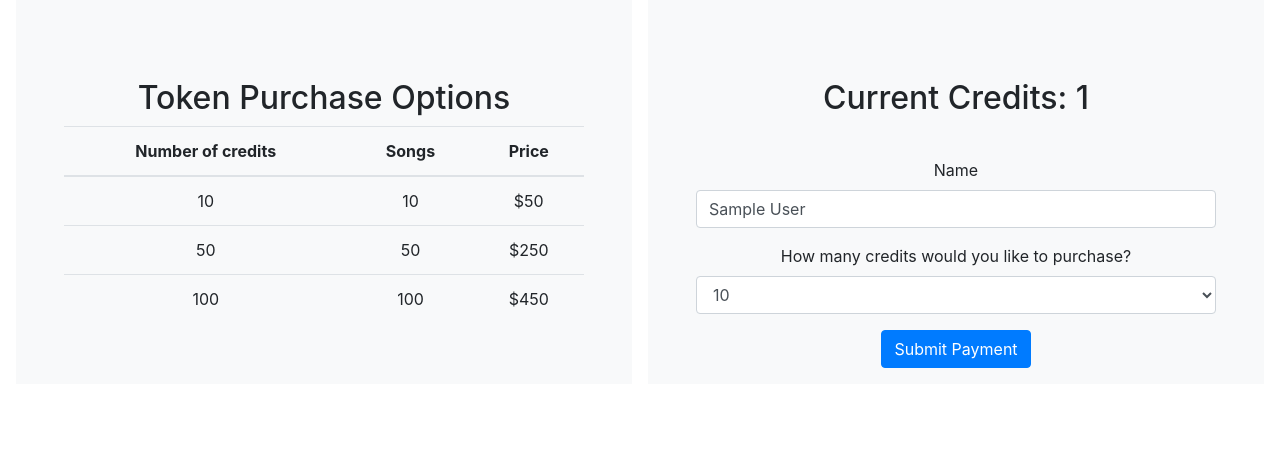
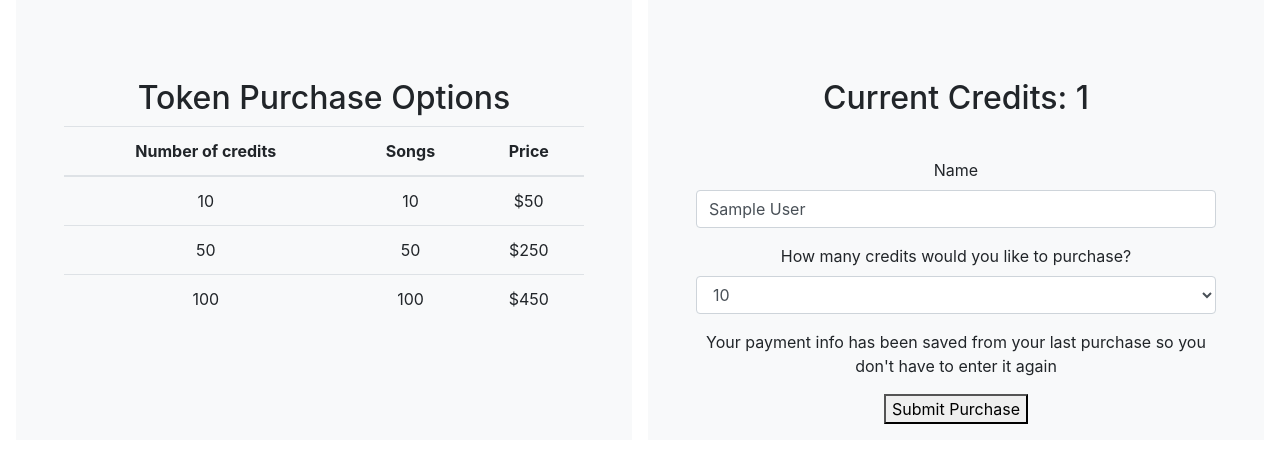
Before and after one commit to gaboc4/analog_collective, a Flask app: page /shop in a window 1280 px wide. Shown: the part 97-560 px from the top of the page. Run offline with Flask 2, Linux system fonts and the light colour scheme; a user stored in the database is signed in; tables that the repository leaves empty hold one stand-in row (values such as "Sample post"); some libraries are stand-ins or nearby versions.

Commit message:
more stripe payment stuff security

```diff
--- a/project/payment.py
+++ b/project/payment.py
@@ -11,37 +11,38 @@ payment = Blueprint('payment', __name__)
 stripe.api_key = os.environ['STRIPE_KEY']
 
 
-@payment.route('/shop', methods=['GET', 'POST'])
+@payment.route('/shop')
+@login_required
+def shop():
+    user = Users.query.filter_by(email=current_user.email).first()
+    curr_credits = user.credits if user.credits is not None else 0
+    if user.payment_info is None:
+        customer = stripe.Customer.create(
+            email=user.email
+        )
+        intent = stripe.SetupIntent.create(
+            customer=customer['id']
+        )
+        user.payment_info = customer['id']
+        return render_template('shop.html', payment_info=0, client_secret=intent.client_secret,
+                               tokens=curr_credits, user_name=user.first_name + " " + user.last_name)
+    return render_template('shop.html', payment_info=1,
+                           tokens=curr_credits, user_name=user.first_name + " " + user.last_name)
+
+
+@payment.route('/payment_form', methods=['POST'])
 @login_required
 def purchase_tokens():
     user = Users.query.filter_by(email=current_user.email).first()
-    curr_credits = user.credits if user.credits is not None else 0
-    if request.method == 'GET':
+    new_credits = request.form.get('credit-amount')
+    try:
 
-        return render_template('shop.html', payment_info=user.payment_info,
-                               tokens=curr_credits, user_name=user.first_name + " " + user.last_name)
-    elif request.method == "POST":
-        new_credits = request.form.get('credit-amount')
-        try:
-            customer = stripe.Customer.create(
-                email=user.email,
-                source={
-                    'object': 'card',
-                    'number': request.form.get('card_number'),
-                    'exp_month': request.form.get('exp_month'),
-                    'exp_year': request.form.get('exp_year'),
-                    'cvc': request.form.get('cvc'),
-                    'name': user.first_name + " " + user.last_name
-                },
-            )
-            user.credits += int(new_credits)
-            user.payment_info = customer['id']
-            db.session.commit()
-        except Exception as e:
-            flash(e)
-            flash('Error processing your card, please try again')
+        user.credits += int(new_credits)
+        db.session.commit()
+    except Exception as e:
+        flash(e)
+        flash('Error processing your card, please try again')
     return redirect(url_for('payment.shop'))
-
 
 
 # @payment.route('/shop/', methods=['GET', 'POST'])
--- a/project/static/scripts.js
+++ b/project/static/scripts.js
@@ -60,70 +60,25 @@ $(document).ready(function() {
     }
   }
 
+  function stripeTokenHandler(token) {
+	  // Insert the token ID into the form so it gets submitted to the server
+	  var form = document.getElementById('payment-form');
+	  var hiddenInput = document.createElement('input');
+	  hiddenInput.setAttribute('type', 'hidden');
+	  hiddenInput.setAttribute('name', 'stripeToken');
+	  hiddenInput.setAttribute('value', token.id);
+	  form.appendChild(hiddenInput);
 
+	  // Submit the form
+	  form.submit();
+	}
 
+	var stripe =  Stripe(env.STRIPE_PK);
+	var elements = stripe.elements();
+	var cardElement = elements.create('card');
+	cardElement.mount('#card-element');
 
   table.column( 0 ).visible( false );
 
-//  if ($(".shopPage")[0]) {
-//    var stripe = Stripe('pk_test_jdpZ0e0VuV3QPYHePcK21chZ0033T1alyY');
-//
-//    var elements = stripe.elements();
-//    var cardElement = elements.create('card');
-//    cardElement.mount('#card-element');
-//
-//    var cardholderName = document.getElementById('cardholder-name');
-//    var form = document.getElementById('payment-form');
-//
-//    var resultContainer = document.getElementById('payment-result');
-//    cardElement.addEventListener('change', function(event) {
-//      if (event.error) {
-//        resultContainer.textContent = event.error.message;
-//      } else {
-//        resultContainer.textContent = '';
-//      }
-//    });
-//
-//    form.addEventListener('submit', function(event) {
-//      event.preventDefault();
-//      resultContainer.textContent = "";
-//      stripe.createPaymentMethod({
-//        type: 'card',
-//        card: cardElement,
-//        billing_details: {name: cardholderName.value}
-//      }).then(handlePaymentMethodResult);
-//    });
-//
-//    function handlePaymentMethodResult(result) {
-//      if (result.error) {
-//        // An error happened when collecting card details, show it in the payment form
-//        resultContainer.textContent = result.error.message;
-//      } else {
-//        creditAmount = document.getElementById('credit-amount').value;
-//        if (creditAmount == 10) {price = 6000}
-//        else if (creditAmount == 50) {price = 25000}
-//        else if (creditAmount == 100) {price = 45000}
-//        else {return alert("Please make sure you enter one of the valid credit options from the table");}
-//        fetch('/shop/', {
-//          method: 'POST',
-//          headers: { 'Content-Type': 'application/json' },
-//          body: JSON.stringify({ payment_method_id: result.paymentMethod.id ,
-//                                  price: price, new_credits: creditAmount})
-//        }).then(function(result) {
-//          return result.json();
-//        }).then(handleServerResponse);
-//      }
-//    }
-//
-//    function handleServerResponse(responseJson) {
-//      if (responseJson.error) {
-//        // An error happened when charging the card, show it in the payment form
-//        alert("Error processing payment, please try again");
-//      } else {
-//        // Show a success message
-//        $('#purchaseCard').append( "<p>Thank you! You will be redirected to your profile in a moment</p>" );
-//        window.location.href = "/artist_profile";
-//      }
-//    }
-//  }
-//});
+
+});
--- a/project/templates/base.html
+++ b/project/templates/base.html
@@ -27,8 +27,10 @@
 
 	<script type="text/javascript"
 					src="https://cdn.datatables.net/v/bs4/dt-1.10.20/b-1.6.1/b-colvis-1.6.1/sl-1.3.1/datatables.min.js"></script>
-	<script src="https://js.stripe.com/v3/"></script>
+
 	<script src="{{ url_for('static', filename='scripts.js') }}"></script>
+	<script src="{{ url_for('static', filename='env.js') }}"></script>
+
 
 	<link rel="stylesheet" href="{{ url_for('static', filename='style.css') }}">
 
@@ -64,6 +66,7 @@
 
     {% block content %}
     {% endblock %}
+		<script src="https://js.stripe.com/v3/"></script>
 
 </body>
 </html>
--- a/project/templates/shop.html
+++ b/project/templates/shop.html
@@ -40,7 +40,7 @@
       <div class="my-3 p-3">
         <h2 class="display-5">Current Credits: {{tokens}}</h2>
       </div>
-        <form id="payment-form" action="/shop">
+        <form id="payment-form"  method="POST" action="/payment_form" data-secret="{{ client_secret }}">
           <div class="form-group">
             <label>Name</label>
             <input id="cardholder-name" class="form-control" type="text" value="{{user_name}}">
@@ -53,19 +53,17 @@
               <option value="100">100</option>
             </select>
           </div>
-          {% if payment_info == None %}
-            <div class="form-group">
-              <label>Card Number</label>
-              <input class="form-control " type="text" name="song_uri"
-                    placeholder="Card Number" autofocus="">
-            </div>
-          <div class="form-group">
-              <label>Card Number</label>
-              <input class="form-control " type="text" name="song_uri"
-                    placeholder="Card Number" autofocus="">
-            </div>
+          {% if payment_info == 0 %}
+            <h3>Card Details</h3>
+            <p>Enter your card details below as this is your first time accessing the shop, but you won't be charged
+            until you actually place your song onto a playlist. We will save your card so that you don't have
+            to enter it each time.</p>
+            <!-- placeholder for Elements -->
+            <div id="card-element"></div>
+          {% else %}
+            <p>Your payment info has been saved from your last purchase so you don't have to enter it again</p>
           {% endif %}
-            <button id="card-button" class="btn btn-primary">Submit Payment</button>
+            <button id="card-button">Submit Purchase</button>
             <p id="payment-result">{{error}}</p>
 
         </form>
```
Also changed, not shown: project/__init__.py (+13 -3 lines).
